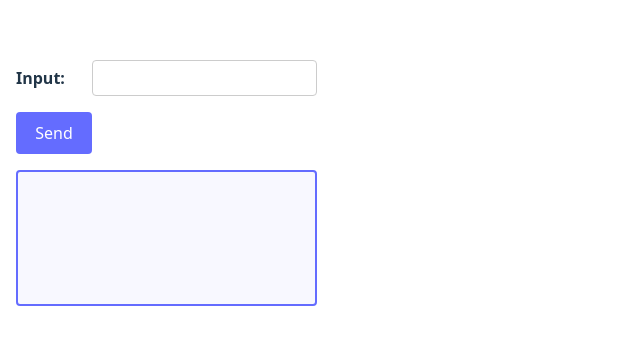
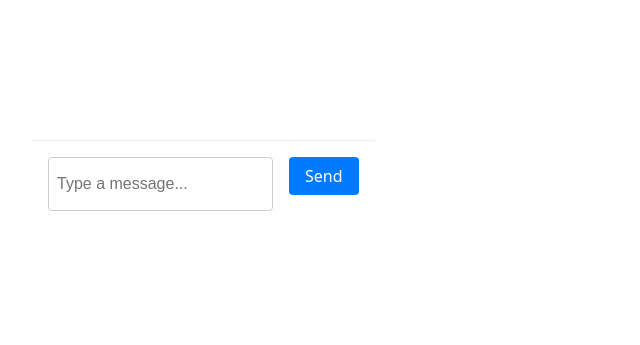
Before and after one commit to Ross-Callister/HTS2025-Frontend, a React (Vite) app: page / in a window 1280 px wide. Shown: the part 217-562 px from the top of the page, without its empty margins (0-640 px from the left). Built offline with nearby package versions, Linux system fonts and the light colour scheme.

Commit message:
Chat style window

```diff
--- a/src/App.tsx
+++ b/src/App.tsx
@@ -6,27 +6,9 @@ import { ApiClient } from "./services/api";
 const apiClient = new ApiClient();
 
 function App() {
-  const [input, setInput] = useState("");
-  const [response, setResponse] = useState("");
-
-  const handleSend = async () => {
-    const result = await apiClient.sendData(input);
-    setResponse(result);
-  };
-
   return (
     <div className="app-container">
-      <div className="input-group">
-        <label htmlFor="userInput">Input:</label>
-        <input
-          id="userInput"
-          type="text"
-          value={input}
-          onChange={(e) => setInput(e.target.value)}
-        />
-      </div>
-      <button onClick={handleSend}>Send</button>
-      <MainScreen content={response} />
+      <MainScreen />
     </div>
   );
 }
--- /dev/null
+++ b/src/components/Chat.css
@@ -0,0 +1,59 @@
+.chat-container {
+  display: flex;
+  flex-direction: column;
+  gap: 1rem;
+  padding: 1rem;
+  max-width: 800px;
+  margin: 0 auto;
+}
+
+.message {
+  display: flex;
+  flex-direction: column;
+  max-width: 80%;
+  padding: 1rem;
+  border-radius: 12px;
+  white-space: pre-wrap;
+}
+
+.message.user {
+  align-self: flex-end;
+  background-color: #007bff;
+  color: white;
+}
+
+.message.assistant {
+  align-self: flex-start;
+  background-color: #f1f1f1;
+  color: #213547;
+  box-shadow: 0 2px 4px rgba(0, 0, 0, 0.1);
+}
+
+.message-input-container {
+  display: flex;
+  gap: 1rem;
+  padding: 1rem;
+  background-color: white;
+  border-top: 1px solid #eee;
+}
+
+.message-input {
+  flex: 1;
+  padding: 0.5rem;
+  border: 1px solid #ccc;
+  border-radius: 4px;
+  font-size: 1rem;
+}
+
+.send-button {
+  padding: 0.5rem 1rem;
+  background-color: #007bff;
+  color: white;
+  border: none;
+  border-radius: 4px;
+  cursor: pointer;
+}
+
+.send-button:hover {
+  background-color: #0056b3;
+}
--- a/src/components/MainScreen.tsx
+++ b/src/components/MainScreen.tsx
@@ -1,53 +1,70 @@
-import React from "react";
-import FilterWidget from "./FilterWidget";
-import VolumeSlider from "./VolumeSlider";
+import React, { useState } from "react";
+import "./Chat.css";
+import { parseWidgets } from "../utils/widgetParser";
 
-interface MainScreenProps {
+interface Message {
+  id: number;
+  role: "user" | "assistant";
   content: string;
 }
 
-const widgetMap: { [key: string]: React.FC<any> } = {
-  FilterWidget,
-  VolumeSlider,
-};
+interface MainScreenProps {}
 
-type JSONShape = {
-  widget: string;
-  props: { [key: string]: any };
-};
+type Role = "user" | "assistant";
 
-const MainScreen: React.FC<MainScreenProps> = ({ content }) => {
-  // Regex to match JSON-like widget definitions
-  const widgetRegex =
-    /{{\s*("widget":\s*"[^"]+",\s*"props":\s*{[\s\S]*?})\s*}}/g;
+const MainScreen: React.FC<MainScreenProps> = () => {
+  const [messages, setMessages] = useState<Message[]>([]);
+  const [newMessage, setNewMessage] = useState("");
 
-  const parts = [];
-  let lastIndex = 0;
-  let match;
+  const handleSendMessage = (role: Role) => {
+    if (!newMessage.trim()) return;
 
-  while ((match = widgetRegex.exec(content)) !== null) {
-    const jsonStr = `{${match[1]}}`;
-    try {
-      const json = JSON.parse(jsonStr) as JSONShape;
-      const WidgetComponent = widgetMap[json.widget];
+    setMessages((prev) => [
+      ...prev,
+      {
+        id: Date.now(),
+        role: role,
+        content: newMessage.trim(),
+      },
+    ]);
+    setNewMessage("");
+  };
 
-      if (WidgetComponent) {
-        // Push text before the widget
-        parts.push(content.slice(lastIndex, match.index));
-        // Push the widget component
-        parts.push(<WidgetComponent key={match.index} {...json.props} />);
-      }
-    } catch (error) {
-      console.error("Failed to parse widget JSON:", error);
-    }
+  const renderMessage = (message: Message) => {
+    const content =
+      message.role === "assistant"
+        ? parseWidgets(message.content)
+        : message.content;
 
-    lastIndex = widgetRegex.lastIndex;
-  }
+    return (
+      <div key={message.id} className={`message ${message.role}`}>
+        {content}
+      </div>
+    );
+  };
 
-  // Push remaining text after the last widget
-  parts.push(content.slice(lastIndex));
+  return (
+    <div className="chat-container">
+      {messages.map(renderMessage)}
 
-  return <div className="main-screen">{parts}</div>;
+      <div className="message-input-container">
+        <input
+          type="text"
+          value={newMessage}
+          onChange={(e) => setNewMessage(e.target.value)}
+          onKeyUp={(e) => e.key === "Enter" && handleSendMessage("user")}
+          placeholder="Type a message..."
+          className="message-input"
+        />
+        <button
+          onClick={() => handleSendMessage("user")}
+          className="send-button"
+        >
+          Send
+        </button>
+      </div>
+    </div>
+  );
 };
 
 export default MainScreen;
--- /dev/null
+++ b/src/utils/widgetParser.tsx
@@ -0,0 +1,47 @@
+import React from "react";
+import FilterWidget from "../components/FilterWidget";
+import VolumeSlider from "../components/VolumeSlider";
+
+const widgetMap: { [key: string]: React.FC<any> } = {
+  FilterWidget,
+  VolumeSlider,
+};
+
+type JSONShape = {
+  widget: string;
+  props: { [key: string]: any };
+};
+
+export const parseWidgets = (text: string): (string | React.ReactElement)[] => {
+  // Regex to match JSON-like widget definitions
+  const widgetRegex =
+    /{{\s*("widget":\s*"[^"]+",\s*"props":\s*{[\s\S]*?})\s*}}/g;
+
+  const parts = [];
+  let lastIndex = 0;
+  let match;
+
+  while ((match = widgetRegex.exec(text)) !== null) {
+    const jsonStr = `{${match[1]}}`;
+    try {
+      const json = JSON.parse(jsonStr) as JSONShape;
+      const WidgetComponent = widgetMap[json.widget];
+
+      if (WidgetComponent) {
+        // Push text before the widget
+        parts.push(text.slice(lastIndex, match.index));
+        // Push the widget component
+        parts.push(<WidgetComponent key={match.index} {...json.props} />);
+      }
+    } catch (error) {
+      console.error("Failed to parse widget JSON:", error);
+    }
+
+    lastIndex = widgetRegex.lastIndex;
+  }
+
+  // Push remaining text after the last widget
+  parts.push(text.slice(lastIndex));
+
+  return parts;
+};
```
